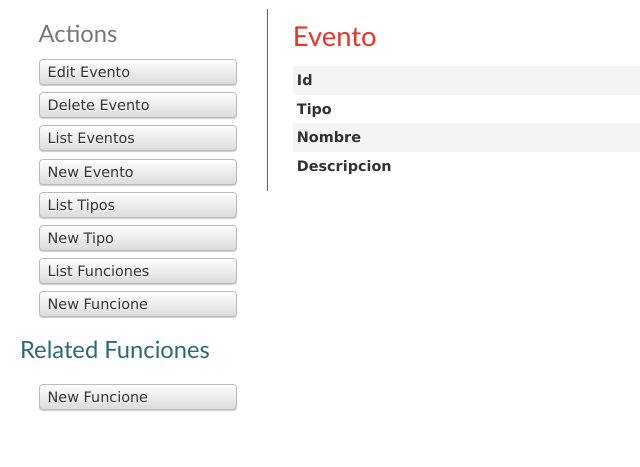
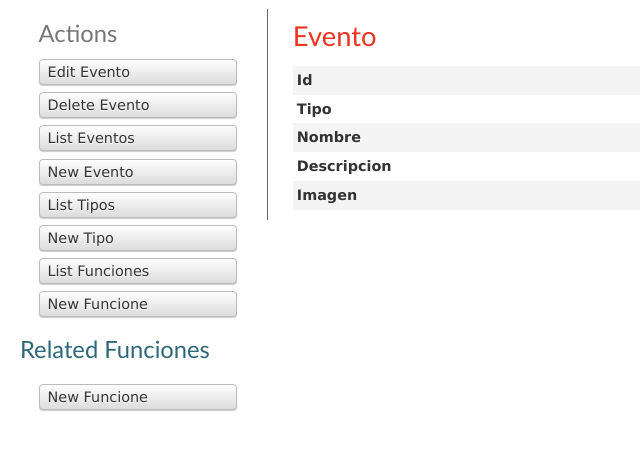
Before and after one commit to jamper91/Ticket-expressSmall, a CakePHP app: the page made by app/View/Eventos/view.ctp in a window 1280 px wide. Shown: the part 48-515 px from the top of the page, without its empty margins (0-640 px from the left). Run offline with PHP 8.4 and a stand-in for CakePHP, Linux system fonts and the light colour scheme; the template is opened without the code that fills it, so the values that code supplies are empty; some libraries are stand-ins or nearby versions.

Commit message:
Cambios:
Se agrega el campo de imagen a los eventos y se actualizan los controladores, modelos y vistas

```diff
--- a/app/View/Eventos/add.ctp
+++ b/app/View/Eventos/add.ctp
@@ -6,6 +6,7 @@
 		echo $this->Form->input('tipo_id');
 		echo $this->Form->input('nombre');
 		echo $this->Form->input('descripcion');
+		echo $this->Form->input('imagen');
 	?>
 	</fieldset>
 <?php echo $this->Form->end(__('Submit')); ?>
--- a/app/View/Eventos/edit.ctp
+++ b/app/View/Eventos/edit.ctp
@@ -7,6 +7,7 @@
 		echo $this->Form->input('tipo_id');
 		echo $this->Form->input('nombre');
 		echo $this->Form->input('descripcion');
+		echo $this->Form->input('imagen');
 	?>
 	</fieldset>
 <?php echo $this->Form->end(__('Submit')); ?>
--- a/app/View/Eventos/index.ctp
+++ b/app/View/Eventos/index.ctp
@@ -7,6 +7,7 @@
 			<th><?php echo $this->Paginator->sort('tipo_id'); ?></th>
 			<th><?php echo $this->Paginator->sort('nombre'); ?></th>
 			<th><?php echo $this->Paginator->sort('descripcion'); ?></th>
+			<th><?php echo $this->Paginator->sort('imagen'); ?></th>
 			<th class="actions"><?php echo __('Actions'); ?></th>
 	</tr>
 	</thead>
@@ -19,6 +20,7 @@
 		</td>
 		<td><?php echo h($evento['Evento']['nombre']); ?>&nbsp;</td>
 		<td><?php echo h($evento['Evento']['descripcion']); ?>&nbsp;</td>
+		<td><?php echo h($evento['Evento']['imagen']); ?>&nbsp;</td>
 		<td class="actions">
 			<?php echo $this->Html->link(__('View'), array('action' => 'view', $evento['Evento']['id'])); ?>
 			<?php echo $this->Html->link(__('Edit'), array('action' => 'edit', $evento['Evento']['id'])); ?>
--- a/app/View/Eventos/view.ctp
+++ b/app/View/Eventos/view.ctp
@@ -19,6 +19,11 @@
 		<dt><?php echo __('Descripcion'); ?></dt>
 		<dd>
 			<?php echo h($evento['Evento']['descripcion']); ?>
+			&nbsp;
+		</dd>
+		<dt><?php echo __('Imagen'); ?></dt>
+		<dd>
+			<?php echo h($evento['Evento']['imagen']); ?>
 			&nbsp;
 		</dd>
 	</dl>
```
Also changed, not shown: app/Model/Evento.php (+10 -0 lines).
